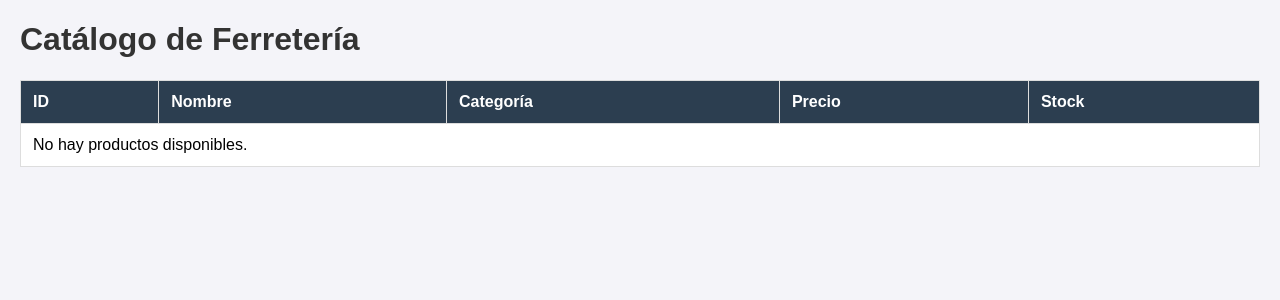
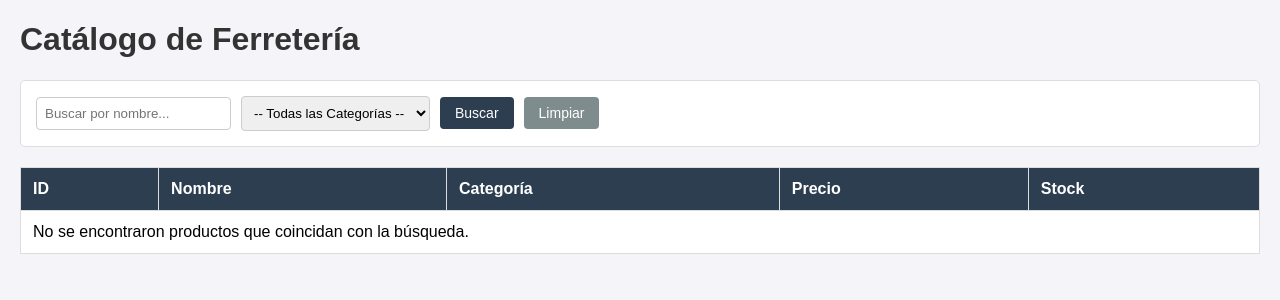
Before and after one commit to rudy7u7r/Arriagada-R-ti3041-es2, a Django app: page / in a window 1280 px wide. Shown: the top 300 px of the page. Run offline with Django 5.2, Linux system fonts and the light colour scheme; data that the repository does not hold is empty.

Commit message:
etapa-4-busqueda-y-filtro-y-readme

```diff
--- a/catalogo/templates/catalogo/lista_productos.html
+++ b/catalogo/templates/catalogo/lista_productos.html
@@ -6,7 +6,12 @@
     <style>
         body { font-family: Arial, sans-serif; margin: 20px; background-color: #f4f4f9; }
         h1 { color: #333; }
-        table { width: 100%; border-collapse: collapse; margin-top: 20px; background: #fff; }
+        .filtro-container { background: #fff; padding: 15px; border-radius: 5px; margin-bottom: 20px; border: 1px solid #ddd; display: flex; gap: 10px; align-items: center; }
+        input[type="text"], select { padding: 8px; border: 1px solid #ccc; border-radius: 4px; }
+        button, .btn-limpiar { padding: 8px 15px; border: none; border-radius: 4px; cursor: pointer; text-decoration: none; font-size: 14px; }
+        button { background-color: #2c3e50; color: white; }
+        .btn-limpiar { background-color: #7f8c8d; color: white; display: inline-block; }
+        table { width: 100%; border-collapse: collapse; background: #fff; }
         th, td { padding: 12px; border: 1px solid #ddd; text-align: left; }
         th { background-color: #2c3e50; color: white; }
         tr:nth-child(even) { background-color: #f2f2f2; }
@@ -14,6 +19,21 @@
 </head>
 <body>
     <h1>Catálogo de Ferretería</h1>
+
+    <form method="GET" class="filtro-container">
+        <input type="text" name="q" placeholder="Buscar por nombre..." value="{{ query_nombre }}">
+
+        <select name="categoria">
+            <option value="">-- Todas las Categorías --</option>
+            {% for cat in categorias %}
+                <option value="{{ cat }}" {% if cat == categoria_filtro %}selected{% endif %}>{{ cat }}</option>
+            {% endfor %}
+        </select>
+
+        <button type="submit">Buscar</button>
+        <a href="{% url 'lista_productos' %}" class="btn-limpiar">Limpiar</a>
+    </form>
+
     <table>
         <thead>
             <tr>
@@ -35,7 +55,7 @@
             </tr>
             {% empty %}
             <tr>
-                <td colspan="5">No hay productos disponibles.</td>
+                <td colspan="5">No se encontraron productos que coincidan con la búsqueda.</td>
             </tr>
             {% endfor %}
         </tbody>
--- a/catalogo/views.py
+++ b/catalogo/views.py
@@ -3,4 +3,23 @@ from .models import Producto
 
 def lista_productos(request):
     productos = Producto.objects.all()
-    return render(request, 'catalogo/lista_productos.html', {'productos': productos})
+
+    query_nombre = request.GET.get('q', '')
+    categoria_filtro = request.GET.get('categoria', '')
+
+    if query_nombre:
+        productos = productos.filter(nombre__icontains=query_nombre)
+
+    if categoria_filtro:
+        productos = productos.filter(categoria=categoria_filtro)
+
+    categorias = Producto.objects.values_list('categoria', flat=True).distinct()
+
+    context = {
+        'productos': productos,
+        'categorias': categorias,
+        'query_nombre': query_nombre,
+        'categoria_filtro': categoria_filtro,
+    }
+
+    return render(request, 'catalogo/lista_productos.html', context)
```
Also changed, not shown: README.md (added).
